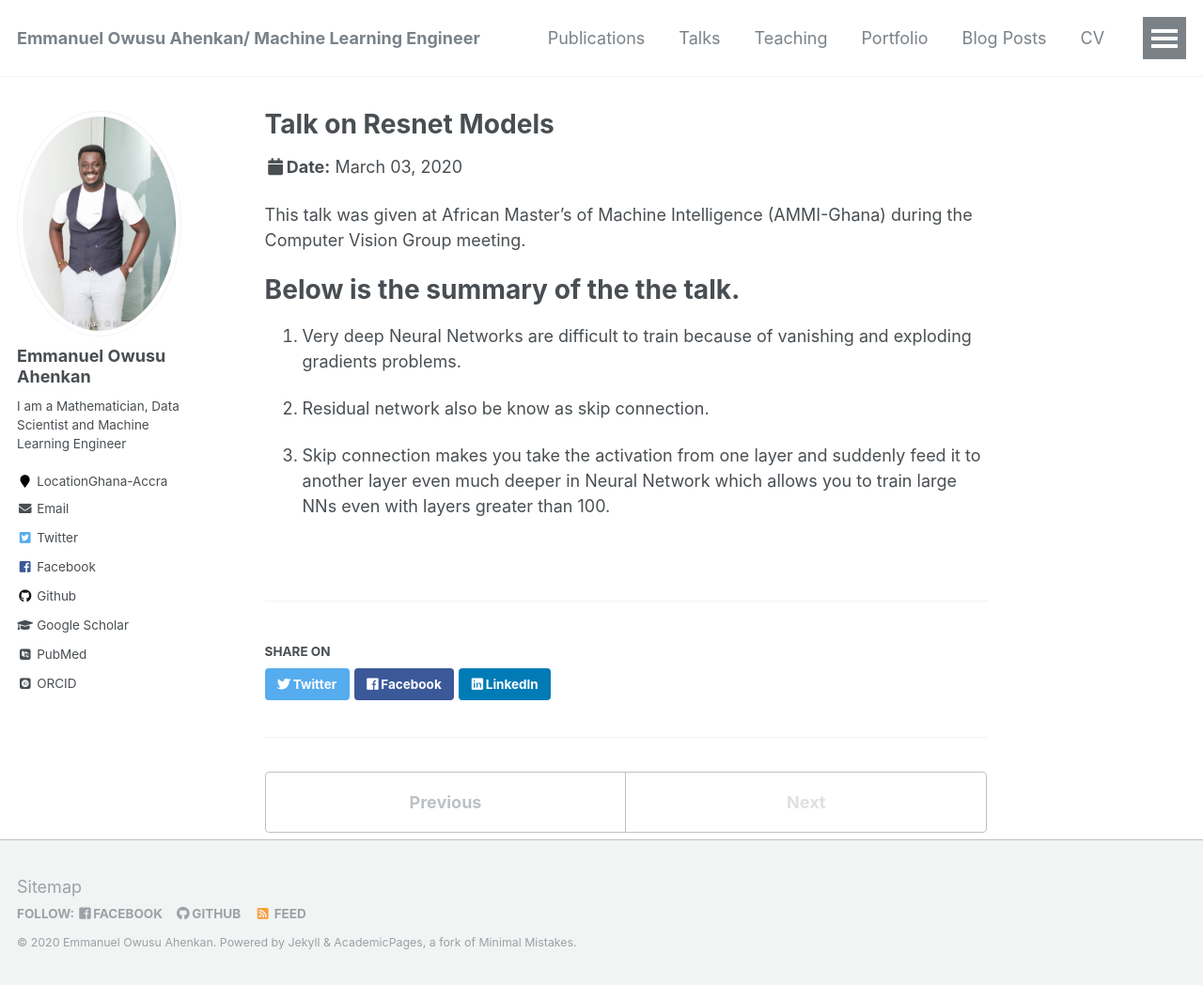
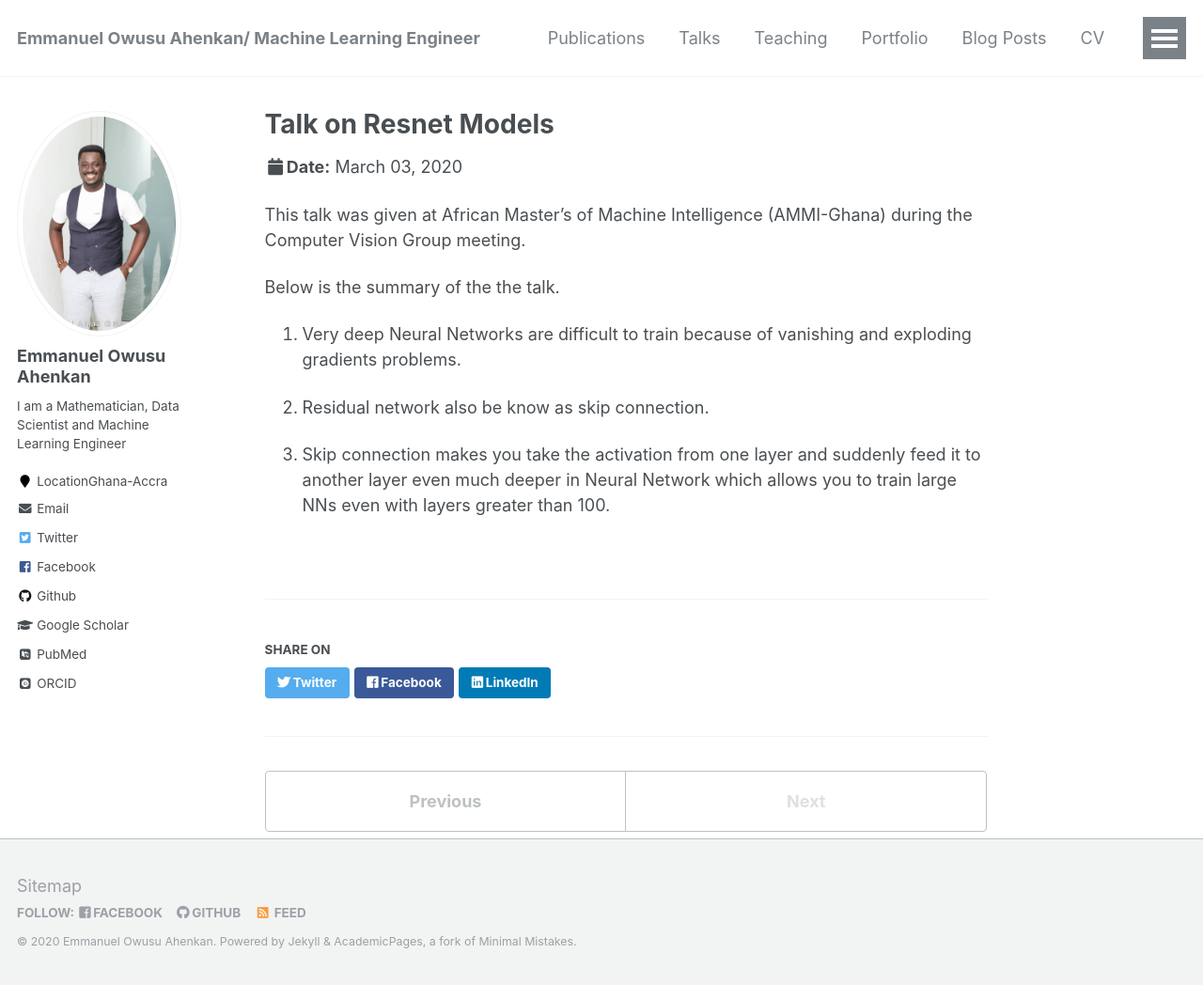
Before and after one commit to EmmanuelOwusu/EmmanuelOwusu.github.io, a Jekyll site: the page built from _talks/2012-03-01-talk-1.md, in a window 1280 px wide and 1048 px high. Shown: the whole window at 94% size. Built offline with Jekyll 4.4.1, drawn with Linux system fonts in a browser that asks for light colours; some web fonts are replaced.

```diff
--- a/_talks/2012-03-01-talk-1.md
+++ b/_talks/2012-03-01-talk-1.md
@@ -10,7 +10,7 @@ location: "Accra, Ghana"
 
 This talk was given at African Master's of Machine Intelligence (AMMI-Ghana) during the Computer Vision Group meeting.
 
-# Below is the summary of the the talk.
+Below is the summary of the the talk.
 
 1.  Very deep Neural Networks  are difficult to train because of vanishing and
  exploding gradients problems.
```
